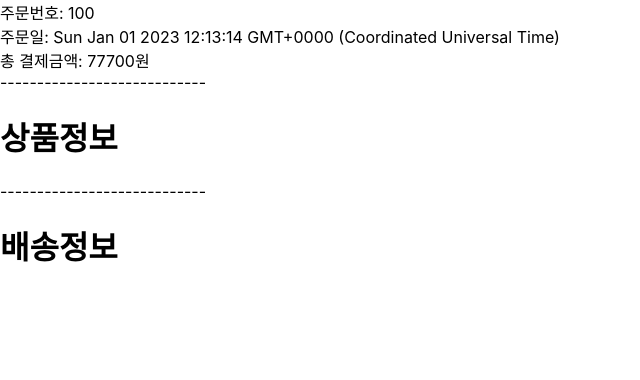
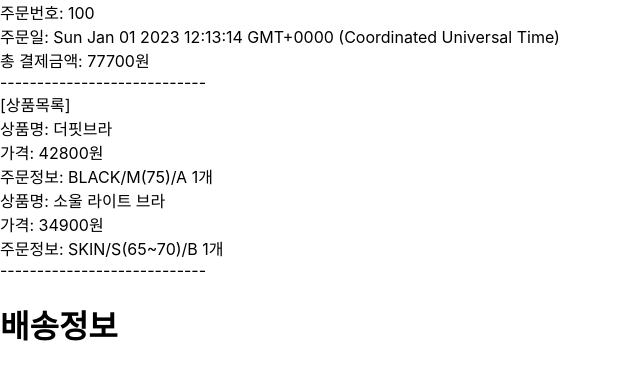
Before and after one commit to antigravity-official/anti-frontend-order, a React (Create React App) app: page / in a window 1280 px wide. Shown: the top 380 px of the page, without its empty margins (0-640 px from the left). Built offline with nearby package versions, Linux system fonts and the light colour scheme.

Commit message:
refact: 상품정보 컴포넌트 구현

```diff
--- a/src/components/orderInfo/ProductInfo.tsx
+++ b/src/components/orderInfo/ProductInfo.tsx
@@ -1,9 +1,29 @@
 import { OrderProduct } from "../../type/Models";
 
 interface ProductInfoProps {
-  data: OrderProduct[] | null;
+  data: OrderProduct[];
 }
 
 export default function ProductInfo({ data }: ProductInfoProps) {
-  return <h1>상품정보</h1>;
+  let output: string[] = [];
+  const println = (text: string) => output.push(text);
+
+  println(`[상품목록]`);
+  println(``);
+  data.forEach((p: OrderProduct) => {
+    println(`상품명: ${p.name}`);
+    println(`가격: ${p.price}원`);
+    println(
+      `주문정보: ${p.stock.color}/${p.stock.band}/${p.stock.cup} ${p.stock.quantity}개`
+    );
+    println(``);
+  });
+
+  return (
+    <>
+      {output.map((line) => (
+        <div>{line}</div>
+      ))}
+    </>
+  );
 }
```
